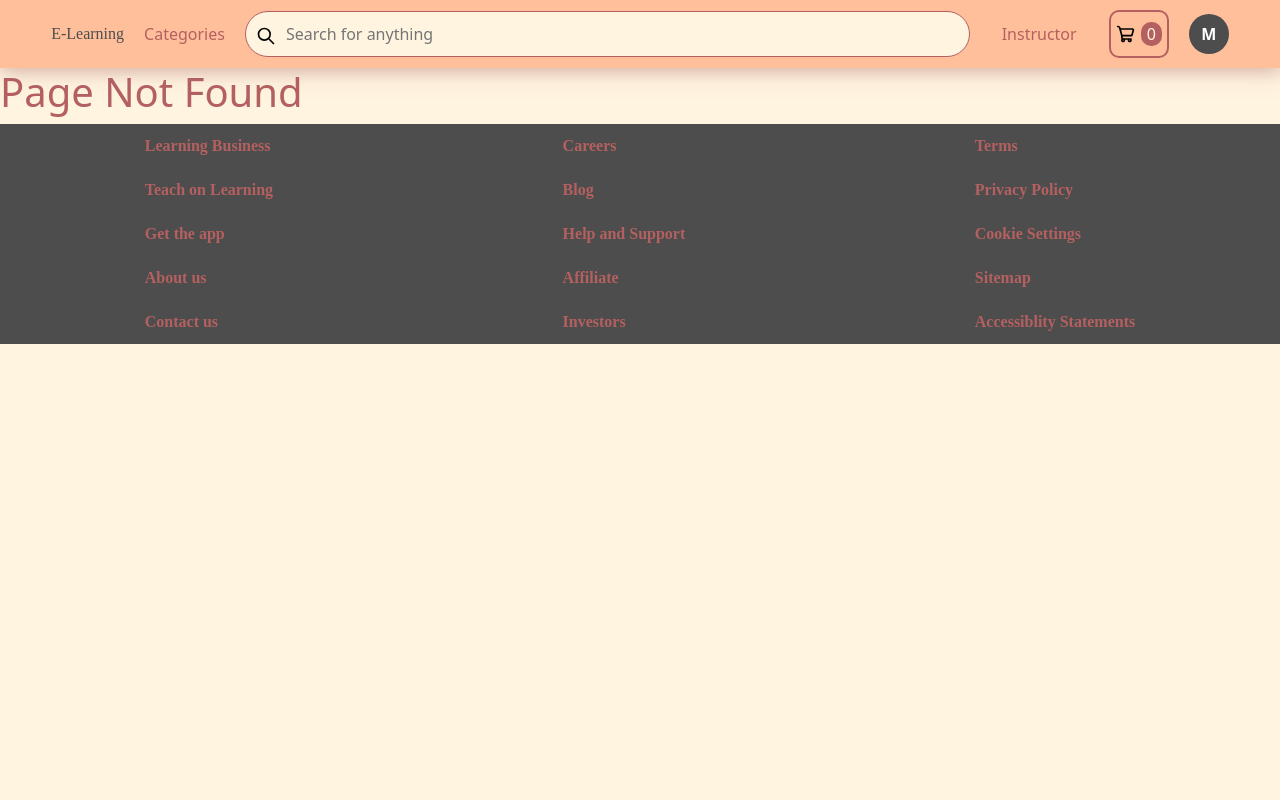
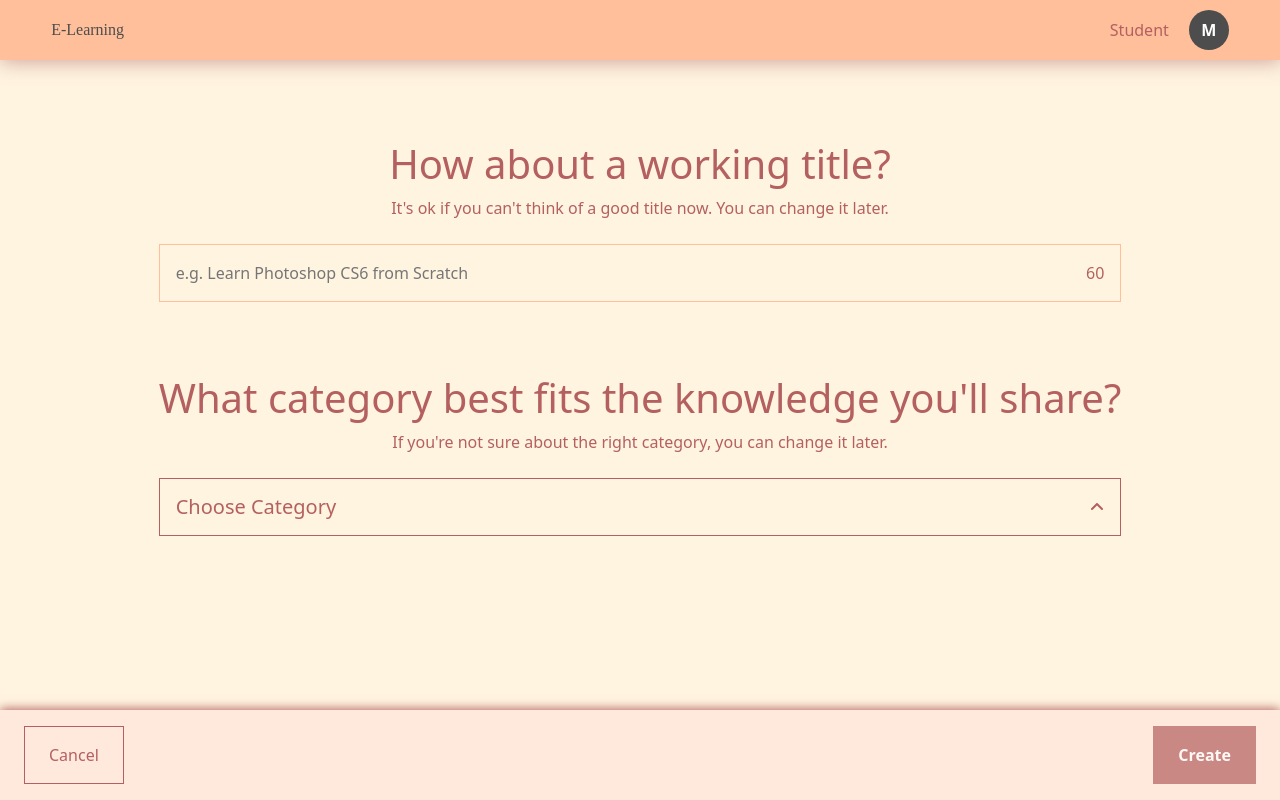
Before and after one commit to AmrNasem/E-Learning-Client, a React (Create React App) app: page /course/Create in a window 1280 px wide. Built offline with nearby package versions, Linux system fonts and the light colour scheme.

Commit message:
Create the new course page

```diff
--- a/src/App.js
+++ b/src/App.js
@@ -1,6 +1,5 @@
 import { Route, Routes } from "react-router-dom";
 import "./App.css";
-import Footer from "./components/Footer";
 import { useContext } from "react";
 import HeaderContext from "./store/header-context";
 import jsonFile from "./assets/dummy.json";
@@ -8,6 +7,7 @@ import "bootstrap/dist/css/bootstrap.min.css";
 import { useSelector } from "react-redux";
 import Instructor from "./pages/Instructor/Instructor";
 import Student from "./pages/Student/Student";
+import NewCourse from "./pages/Instructor/NewCourse";
 
 const dummyCourses = jsonFile.courses;
 const dummyInstructors = jsonFile.instructors;
@@ -46,6 +46,7 @@ function App() {
           }
         />
         {authedUser && authedUser.instructor && (
+          <>
             <Route
               path="/instructor/*"
               element={
@@ -56,9 +57,10 @@ function App() {
                 />
               }
             />
+            <Route path="course/Create" element={<NewCourse />} />
+          </>
         )}
       </Routes>
-      <Footer />
     </div>
   );
 }
--- a/src/components/Instructor/Select.js
+++ b/src/components/Instructor/Select.js
@@ -1,4 +1,4 @@
-import { faAngleDown } from "@fortawesome/free-solid-svg-icons";
+import { faAngleDown, faAngleUp } from "@fortawesome/free-solid-svg-icons";
 import { FontAwesomeIcon } from "@fortawesome/react-fontawesome";
 import { memo, useEffect, useState } from "react";
 import classes from "./Select.module.css";
@@ -27,13 +27,17 @@ const Select = (props) => {
         className={`d-flex align-items-center gap-2 w-100 p-3 justify-content-between h-100 btn rounded-0 ${classes.button}`}
       >
         <h5 className="mb-0  text-nowrap">{selected.text}</h5>
-        <FontAwesomeIcon icon={faAngleDown} />
+        {reverse ? (
+          <FontAwesomeIcon icon={faAngleUp} />
+        ) : (
+          <FontAwesomeIcon icon={faAngleDown} />
+        )}
       </button>
       {isOpen && (
         <div
           className={`${classes.options} ${
             reverse ? classes["bottom-to-top"] : classes["top-to-bottom"]
-          } position-absolute w-100 p-2 bg-white`}
+          } position-absolute w-100 p-1 bg-white`}
         >
           {options.map((option, index) => (
             <button
--- a/src/components/Instructor/Select.module.css
+++ b/src/components/Instructor/Select.module.css
@@ -4,10 +4,13 @@
 }
 
 .options {
-  /* min-width: 200px; */
   box-shadow: 0 0 10px #ffdac6;
   animation: show-up 0.2s;
   z-index: 10;
+  transition: 0.2s;
+}
+.options button:hover {
+  background-color: var(--hover-color);
 }
 @keyframes show-up {
   0% {
--- a/src/pages/Instructor/Basics.js
+++ b/src/pages/Instructor/Basics.js
@@ -1,30 +1,22 @@
-import { useCallback, useMemo } from "react";
+import { useCallback } from "react";
 import Input from "../../components/Instructor/Input";
 import Select from "../../components/Instructor/Select";
 import PageBox from "../../components/UI/PageBox";
 import classes from "./Basics.module.css";
 
-const Basics = (props) => {
-  const { course } = props;
-  const levelOptions = useMemo(
-    () => [
+const langOptions = [
+  { id: "ar", text: "العربية" },
+  { id: "en", text: "English" },
+];
+
+const levelOptions = [
   { id: "beginner", text: "Beginner level" },
   { id: "intermediate", text: "Intermediate level" },
   { id: "expert", text: "Expert level" },
   { id: "all", text: "All levels" },
-    ],
-    []
-  );
-  const langOptions = useMemo(
-    () => [
-      { id: "ar", text: "العربية" },
-      { id: "en", text: "English" },
-    ],
-    []
-  );
+];
 
-  const categoryOptions = useMemo(
-    () => [
+const categoryOptions = [
   { id: "uiux", text: "UI/UX Design" },
   { id: "ai", text: "Artificial Intelligence" },
   { id: "web", text: "Web Development" },
@@ -32,9 +24,10 @@ const Basics = (props) => {
   { id: "security", text: "Cyber Security" },
   { id: "datascience", text: "Data Science" },
   { id: "machinelearning", text: "Machine Learning" },
-    ],
-    []
-  );
+];
+
+const Basics = (props) => {
+  const { course } = props;
 
   return (
     <PageBox title="Course landing page">
--- a/src/pages/Instructor/Dashboard.js
+++ b/src/pages/Instructor/Dashboard.js
@@ -12,6 +12,7 @@ import Course from "../../components/Instructor/Course";
 import classes from "./Dashboard.module.css";
 import { useSelector } from "react-redux";
 import Select from "../../components/Instructor/Select";
+import { useNavigate } from "react-router-dom";
 
 const sortReducer = (state, action) => {
   if (action.type === "toggleSort") {
@@ -78,6 +79,7 @@ const sortReducer = (state, action) => {
 const Dashboard = (props) => {
   const searchRef = useRef();
   const submitSearchRef = useRef();
+  const navigate = useNavigate();
   const authedUser = useSelector((state) => state.auth.user);
   const instructor = props.dummyInstructors.find(
     (i) => i.id === authedUser.instructor
@@ -122,7 +124,10 @@ const Dashboard = (props) => {
     <main className={`my-5 ${classes.dashboard}`}>
       <div className="d-flex justify-content-between">
         <h1>Courses</h1>
-        <button className={`btn d-md-none rounded-0 ${classes.button}`}>
+        <button
+          onClick={() => navigate("/course/create")}
+          className={`btn d-md-none rounded-0 ${classes.button}`}
+        >
           New Course
         </button>
       </div>
@@ -161,6 +166,7 @@ const Dashboard = (props) => {
           />
         </div>
         <button
+          onClick={() => navigate("/course/create")}
           className={`btn d-none d-md-block rounded-0 py-2 ${classes.button}`}
         >
           New Course
--- a/src/pages/Instructor/Instructor.js
+++ b/src/pages/Instructor/Instructor.js
@@ -2,6 +2,7 @@ import { Route, Routes } from "react-router";
 import InstructorHeader from "../../components/Header/InstructorHeader";
 import Dashboard from "./Dashboard";
 import ManageCourse from "./ManageCourse";
+import Footer from "../../components/Footer";
 
 const Instructor = (props) => {
   const { dummyInstructors, dummyCourses, dummyUsers } = props;
@@ -22,6 +23,7 @@ const Instructor = (props) => {
         <Route path="course/:courseId/*" element={<ManageCourse />} />
         <Route path="*" element={<h1>Page Not Found</h1>} />
       </Routes>
+      <Footer />
     </>
   );
 };
--- /dev/null
+++ b/src/pages/Instructor/NewCourse.js
@@ -0,0 +1,99 @@
+import { useEffect, useState } from "react";
+import Input from "../../components/Instructor/Input";
+import Select from "../../components/Instructor/Select";
+import InstructorHeader from "../../components/Header/InstructorHeader";
+import classes from "./NewCourse.module.css";
+import { useNavigate } from "react-router-dom";
+
+const categoryOptions = [
+  { id: "uiux", text: "UI/UX Design" },
+  { id: "ai", text: "Artificial Intelligence" },
+  { id: "web", text: "Web Development" },
+  { id: "mobile", text: "Mobile Development" },
+  { id: "security", text: "Cyber Security" },
+  { id: "datascience", text: "Data Science" },
+  { id: "machinelearning", text: "Machine Learning" },
+  { id: "none", text: "I don't know yet" },
+];
+
+const NewCourse = () => {
+  const [title, setTitle] = useState("");
+  const [category, setCategory] = useState({
+    id: "",
+    text: "Choose Category",
+  });
+  const [isValid, setIsValid] = useState(false);
+  const navigate = useNavigate();
+
+  useEffect(() => {
+    if (title.trim() !== "" && category.id !== "") {
+      setIsValid(true);
+    } else {
+      setIsValid(false);
+    }
+  }, [title, category]);
+
+  const createCourseHandler = () => {
+    // POST request here
+  };
+
+  return (
+    <>
+      <InstructorHeader />
+      <main
+        className={` d-flex justify-content-center align-items-center text-center ${classes["new-course"]}`}
+      >
+        <div className={`${classes.content} d-flex flex-column`}>
+          <div className="my-4">
+            <h1>How about a working title?</h1>
+            <p>
+              It's ok if you can't think of a good title now. You can change it
+              later.
+            </p>
+            <Input
+              className="my-4"
+              max={60}
+              content={title}
+              onChange={(value) => setTitle(value)}
+            >
+              e.g. Learn Photoshop CS6 from Scratch
+            </Input>
+          </div>
+          <div className="my-4">
+            <h1>What category best fits the knowledge you'll share?</h1>
+            <p>
+              If you're not sure about the right category, you can change it
+              later.
+            </p>
+            <Select
+              className="my-4"
+              reverse
+              defaultValue={category}
+              options={categoryOptions}
+              onChange={(value) => setCategory(value)}
+            />
+          </div>
+        </div>
+        <div
+          className={`${classes.actions} d-flex justify-content-between position-fixed bottom-0 start-0 w-100 px-4 py-3`}
+        >
+          <button
+            onClick={() => navigate("/instructor")}
+            className="px-4 py-3 bg-transparent"
+          >
+            Cancel
+          </button>
+          <button
+            onClick={createCourseHandler}
+            disabled={!isValid}
+            className="px-4 py-3 text-white fw-bold"
+          >
+            Create
+          </button>
+        </div>
+      </main>
+    </>
+  );
+};
+
+export default NewCourse;
--- /dev/null
+++ b/src/pages/Instructor/NewCourse.module.css
@@ -0,0 +1,24 @@
+.new-course {
+  margin-left: 4%;
+  margin-right: 4%;
+}
+.content {
+  transform: translateY(-80px);
+}
+.actions {
+  box-shadow: 0 -1px 10px var(--third-color);
+  background-color: var(--hover-color);
+}
+.actions button {
+  border: 1px solid var(--third-color);
+}
+.actions button:first-child {
+  color: var(--third-color);
+}
+.actions button:last-child {
+  background-color: var(--third-color);
+}
+.actions button:last-child:disabled {
+  opacity: 0.7;
+  cursor: not-allowed;
+}
--- a/src/pages/Instructor/Pricing.js
+++ b/src/pages/Instructor/Pricing.js
@@ -5,8 +5,6 @@ import PageBox from "../../components/UI/PageBox";
 const Pricing = (props) => {
   const { course } = props;
   const [price, setPrice] = useState(0);
-
-  console.log(price);
 
   useEffect(() => {
     if (course.price) {
--- a/src/pages/Student/Student.js
+++ b/src/pages/Student/Student.js
@@ -8,6 +8,7 @@ import Course from "./Course";
 import CourseView from "./CourseView";
 import User from "./User";
 import { useSelector } from "react-redux";
+import Footer from "../../components/Footer";
 
 const Student = (props) => {
   const { dummyInstructors, dummyCourses, dummyUsers } = props;
@@ -62,6 +63,7 @@ const Student = (props) => {
         />
         <Route path="*" element={<h1>Page Not Found</h1>} />
       </Routes>
+      <Footer />
     </>
   );
 };
```
Lines whose indentation alone changed are shown as unchanged.
